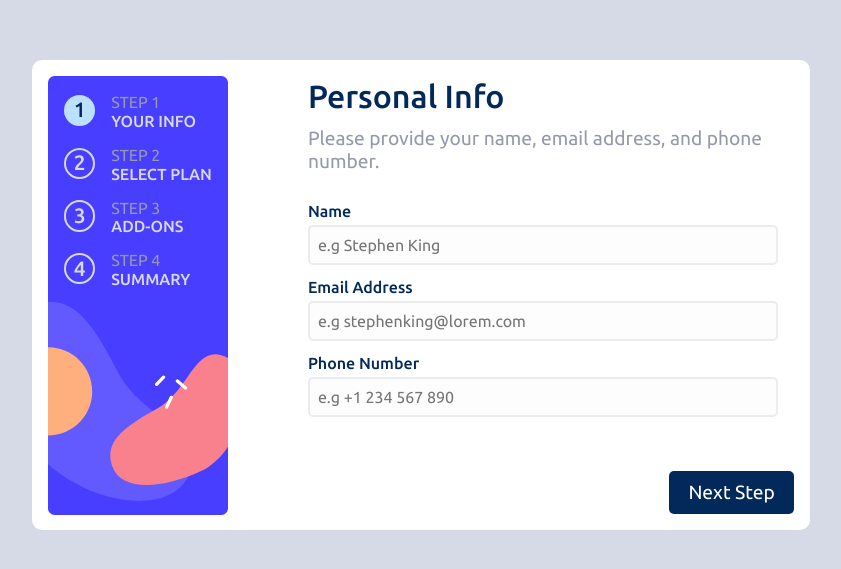
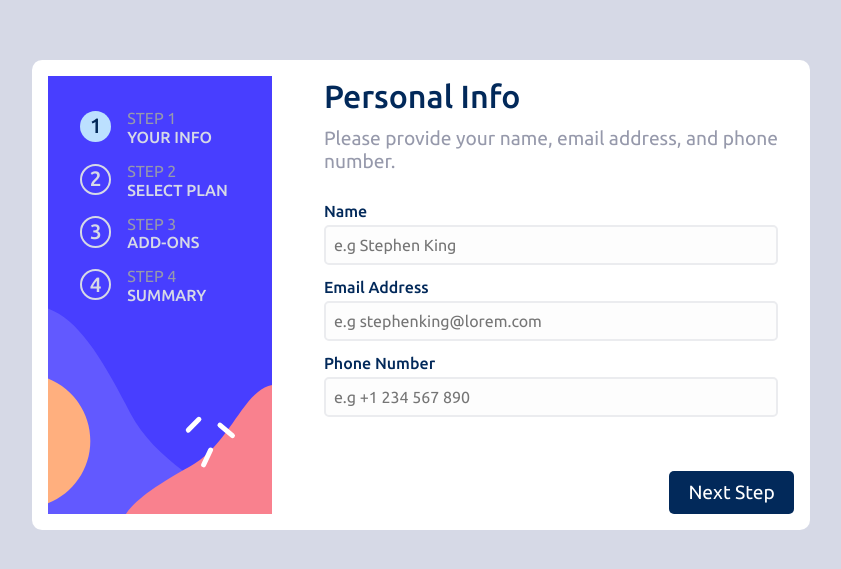
Before and after one commit to Fasunle/multi-step-form-challenge, a React (Vite) app: page / in a window 1280 px wide. Shown: the part 105-674 px from the top of the page, without its empty margins (219-1060 px from the left). Built offline with nearby package versions, Linux system fonts and the light colour scheme.

Commit message:
fix: hot fix

```diff
--- a/src/components/Header.tsx
+++ b/src/components/Header.tsx
@@ -56,11 +56,11 @@ export default function Header({
         </ul>
       </nav>
       <picture className='bg-sidebar'>
-        <source
+        {/* <source
           media='(min-width: 40em)'
           srcSet='/images/bg-sidebar-desktop.svg'
-        />
-        <img src='/images/bg-sidebar-mobile.svg' alt='' />
+        /> */}
+        {/* <img src='/images/bg-sidebar-mobile.svg' alt='' /> */}
       </picture>
     </header>
   );
--- a/src/styles/layout/_navigation.scss
+++ b/src/styles/layout/_navigation.scss
@@ -2,14 +2,16 @@
 @use '../abstracts/mixins' as *;
 
 .nav {
+  margin-left: 1em;
+  margin-top: 2em;
   &__item {
     display: flex;
     place-items: center;
     gap: 1rem;
 
     .numbered {
-      height: 1.5em;
-      width: 1.5em;
+      aspect-ratio: 1;
+      height: 2em;
       border-radius: 50%;
       border: 2px solid $background-clr-2;
       color: $background-clr-2;
@@ -29,9 +31,9 @@
         color: $text-clr-1;
         cursor: pointer;
       }
-    }
-
-    @include tablet-up {
+      @include tablet-up {
+        height: 1.5em;
+      }
     }
   }
 
--- a/src/styles/pages/_home.scss
+++ b/src/styles/pages/_home.scss
@@ -45,6 +45,15 @@
       bottom: 0;
       right: 0;
       z-index: -10;
+
+      background: url('/images/bg-sidebar-mobile.svg') no-repeat center;
+      min-height: 10rem;
+
+      @include tablet-up {
+        background: url('/images/bg-sidebar-desktop.svg') no-repeat center;
+        left: 0;
+        min-width: 14rem;
+      }
     }
 
     @include tablet-up {
```
